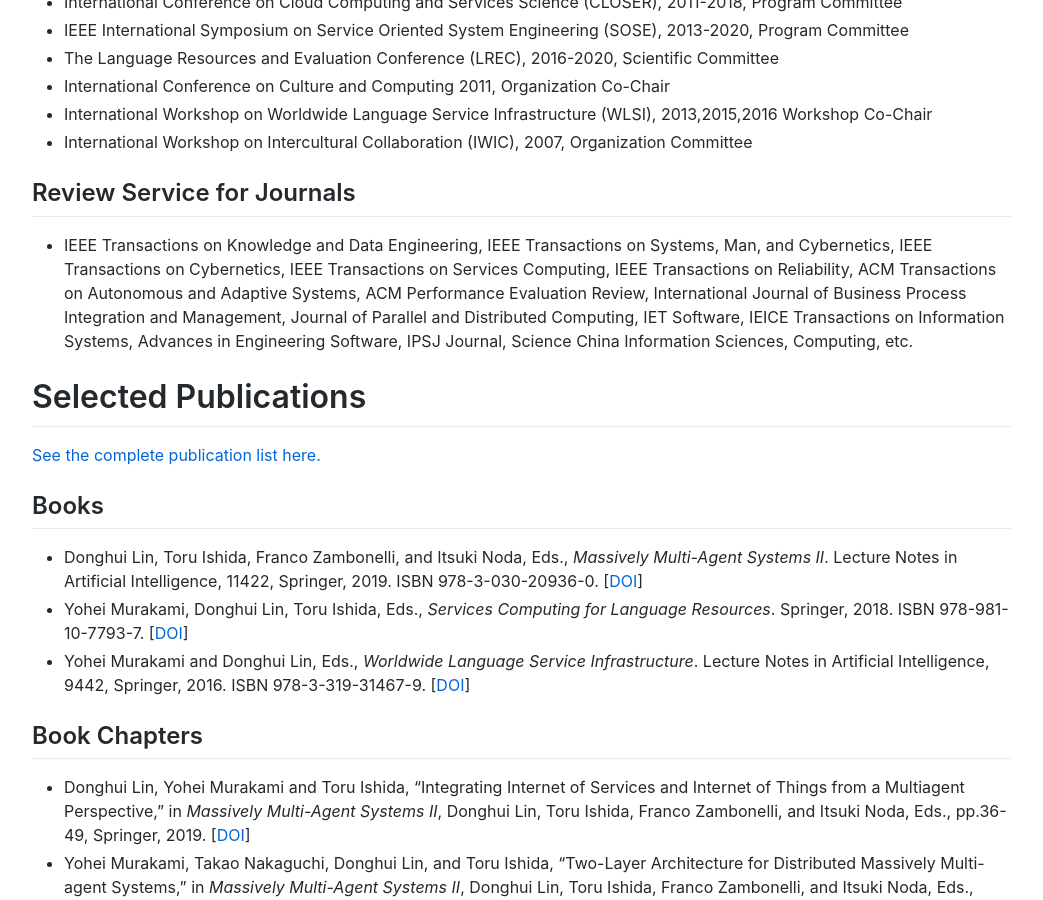
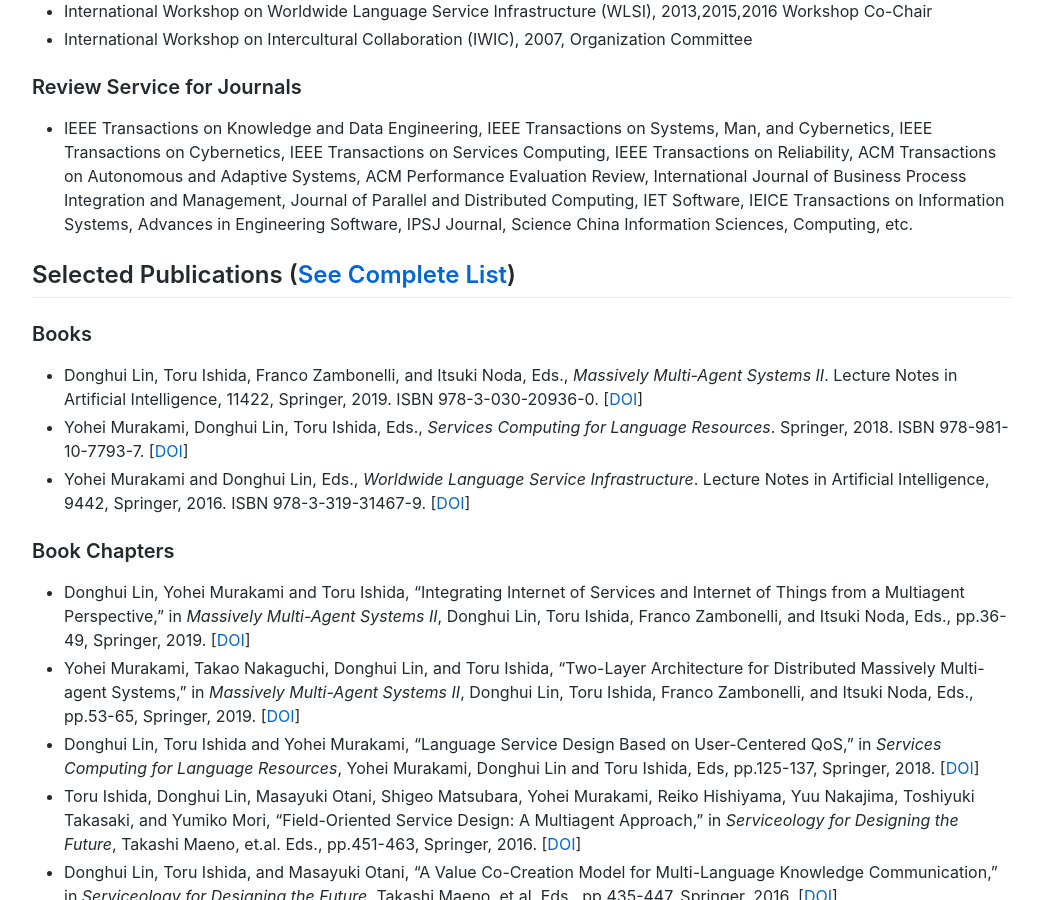
Before and after one commit to lindh/lindh.github.io, a Jekyll site: the page built from index.md, in a window 1280 px wide and 900 px high, scrolled down 2155 px. Shown: the whole window, without its empty margins (118-1161 px from the left). Built offline with Jekyll 4.4.1, drawn with Linux system fonts in a browser that asks for light colours; comment, search, counter and statistics services are not loaded.

Commit message:
Update index.md

```diff
--- a/index.md
+++ b/index.md
@@ -17,9 +17,9 @@
    **Researcher Database Links**:
    [DBLP](https://dblp.uni-trier.de/pers/hd/l/Lin:Donghui) &emsp; [Kyoto Univ. DB](https://kyouindb.iimc.kyoto-u.ac.jp/e/oK6aA) &emsp; [KAKEN (Grants)](https://nrid.nii.ac.jp/en/nrid/1000090534131/) &emsp; [ORCID](https://orcid.org/0000-0001-9462-0216) &emsp; [Researchmap](https://researchmap.jp/DonghuiLin?lang=en) &emsp; [Google Scholar](https://scholar.google.com/citations?user=kEs1I8AAAAAJ)
 
-# Biography
+## Biography
 
-## Employment
+### Employment
 - **Apr. 2018-Current:** Associate Professor
   - Department of Social Informatics, Kyoto University ([List of Supervised Students](./students.html))
 - **Jan. 2012-Mar. 2018:** Assistant Professor
@@ -27,7 +27,7 @@
 - **Oct. 2008-Dec. 2011:** Researcher
   - National Institute of Information and Communications Technology, Japan
 
-## Education
+### Education
 - **Oct. 2005-Sep. 2008:** Ph.D of Informatics
   - Department of Social Informatics, Kyoto University
   - Doctoral Thesis: Modeling and Coordination in Interorganizational Workflow (Supervisor: [Professor Toru Isihda](https://en.wikipedia.org/wiki/Toru_Ishida)
@@ -37,24 +37,24 @@
 - **Sep. 1998-Jul. 2002:** Bachelor of Engineering
   - Department of Computer Science and Technology, Nanjing University of Posts and Telecommunications
 
-# Research
+## Research
 My research aims at generating advanced technologies for Internet-based collaboration infrastructures. Based on fundamental methodologies of artificial intelligence and human computer interaction, I focus on research issues and technological challenges of services computing and Internet of Things (IoT) for realizing the interaction between various cloud services and the physical world. Moreover, I conduct research on intercultural collaboration and multi-language communication based on the Language Grid, a service-oriented language infrastructure we have developed for supporting various collaboration activities in the real fields.
 
-## Research Interests
+### Research Interests
 - **Services Computing (Internet of Services)**: To freely enable the easy composition of various cloud services, I conduct research on advanced technologies for service-oriented infrastructures on the Internet. In particular, my research focuses on service architecture for collaboration infrastructure, QoS-aware service composition, and situated service recommendation.
 - **Internet of Things (IoT)**: To realize the interaction between people and things, I conduct research on the IoT environment that is driven by various sensors and fabrications. The research topics include integrated architecture for Internet of Services and Things, task allocation and resource allocation in edge cloud computing for IoT, and situated interactive agents in IoT environments.
 - **Multiagent Systems**: A device or software with autonomous intentions can be regarded as an agent. Multiagent system is a system where multiple agents coordinate and compete with each other, which is an essential topic in artificial intelligence. My research is focusing on the theories and algorithms of multiagent coordination for Internet of Services and Internet of Things.
 - **Intercultural Collaboration**: To overcome the language barriers, our research group have been developing the language service infrastructure on the Internet for decades. The research topics include analysis and design of multi-language communication and intercultural collaboration. I work with NPOs for international activities to deliver the research results to the real collaboration fields.
 
-## Ongoing Research Projects
+### Ongoing Research Projects
 - **[Realizing IoT Services Based on Multiagent Systems](https://kaken.nii.ac.jp/en/grant/KAKENHI-PROJECT-20K21833/)**, **Principal Investigator (PI)**, JSPS Grant-in-Aid for Challenging Research (Exploratory) (20K21833), July. 2020-Mar. 2023
 - **[Realizing Situated Multi-Language Communication Environments Based on Service Composition](https://kaken.nii.ac.jp/en/grant/KAKENHI-PROJECT-18H03341/)**, **Principal Investigator (PI)**, JSPS Grant-in-Aid for Scientific Research (B) (18H03341), Apr. 2018-Mar. 2021
 - **[Supporting Intercultural Collaboration with Multiagent Systems](https://kaken.nii.ac.jp/en/grant/KAKENHI-PROJECT-17H00759/)**, **Co-Investigator**, JSPS Grant-in-Aid for Scientific Research (A) (17H00759), Apr. 2017-Mar. 2021
 - **[The Language Grid](http://langrid.org)**, **Vice Chairman, Board of Directors**, Non-funded research project at NPO Language Grid Association
 
-# Academic Services
+## Academic Services
 
-## International Conferences and Workshops
+### International Conferences and Workshops
 - International Conference on Autonomous Agents and Multiagent Systems (AAMAS), 2019-2020, Program Committee
 - IEEE International Conference on Services Computing (SCC), 2013-2020, Program Committee
 - International Workshop on Massively Multi-agent Systems in conjunction with IJCAI/AAMAS 2018, Organizer
@@ -69,18 +69,17 @@
 - International Workshop on Worldwide Language Service Infrastructure (WLSI), 2013,2015,2016 Workshop Co-Chair
 - International Workshop on Intercultural Collaboration (IWIC), 2007, Organization Committee
 
-## Review Service for Journals
+### Review Service for Journals
 - IEEE Transactions on Knowledge and Data Engineering, IEEE Transactions on Systems, Man, and Cybernetics, IEEE Transactions on Cybernetics, IEEE Transactions on Services Computing, IEEE Transactions on Reliability, ACM Transactions on Autonomous and Adaptive Systems, ACM Performance Evaluation Review, International Journal of Business Process Integration and Management, Journal of Parallel and Distributed Computing, IET Software, IEICE Transactions on Information Systems, Advances in Engineering Software, IPSJ Journal, Science China Information Sciences, Computing, etc.
 
-# Selected Publications
-[See the complete publication list here.](./publication.html)
+## Selected Publications ([See Complete List](./publication.html))
 
-## Books
+### Books
 - Donghui Lin, Toru Ishida, Franco Zambonelli, and Itsuki Noda, Eds., _Massively Multi-Agent Systems II_. Lecture Notes in Artificial Intelligence, 11422, Springer, 2019. ISBN 978-3-030-20936-0. [[DOI](https://doi.org/10.1007/978-3-030-20937-7)]
 - Yohei Murakami, Donghui Lin, Toru Ishida, Eds., _Services Computing for Language Resources_. Springer, 2018. ISBN 978-981-10-7793-7. [[DOI](https://doi.org/10.1007/978-981-10-7793-7)]
 - Yohei Murakami and Donghui Lin, Eds., _Worldwide Language Service Infrastructure_. Lecture Notes in Artificial Intelligence, 9442, Springer, 2016. ISBN 978-3-319-31467-9. [[DOI](https://doi.org/10.1007/978-3-319-31468-6)]
 
-## Book Chapters
+### Book Chapters
 - Donghui Lin, Yohei Murakami and Toru Ishida, "Integrating Internet of Services and Internet of Things from a Multiagent Perspective," in _Massively Multi-Agent Systems II_, Donghui Lin, Toru Ishida, Franco Zambonelli, and Itsuki Noda, Eds., pp.36-49, Springer, 2019. [[DOI](https://doi.org/10.1007/978-3-030-20937-7_3)]
 - Yohei Murakami, Takao Nakaguchi, Donghui Lin, and Toru Ishida, "Two-Layer Architecture for Distributed Massively Multi-agent Systems," in _Massively Multi-Agent Systems II_, Donghui Lin, Toru Ishida, Franco Zambonelli, and Itsuki Noda, Eds., pp.53-65, Springer, 2019. [[DOI](https://doi.org/10.1007/978-3-030-20937-7_4)]
 - Donghui Lin, Toru Ishida and Yohei Murakami, "Language Service Design Based on User-Centered QoS," in _Services Computing for Language Resources_, Yohei Murakami, Donghui Lin and Toru Ishida, Eds, pp.125-137, Springer, 2018. [[DOI](https://doi.org/10.1007/978-981-10-7793-7_8)]
@@ -91,7 +90,7 @@
 - Donghui Lin, "Humans in the Loop of Localization Processes," in _The Language Grid: Service-Oriented Collective Intelligence for Language Resource Interoperability_, Toru Ishida, Ed., pp.201-213, Cognitive Technologies Series, Springer, 2011. [[DOI](https://doi.org/10.1007/978-3-642-21178-2_13)]
 - Yohei Murakami, Donghui Lin, Masahiro Tanaka, Takao Nakaguchi and Toru Ishida, "Service Grid Architecture," in _The Language Grid: Service-Oriented Collective Intelligence for Language Resource Interoperability_, Toru Ishida, Ed., pp.19-34, Cognitive Technologies Series, Springer, 2011. [[DOI](https://doi.org/10.1007/978-3-642-21178-2_2)]
 
-## International Journal Papers
+### International Journal Papers
 - Jiuchuan Jiang, Bo An, Yichuan Jiang, and Donghui Lin, "Context-aware Reliable Crowdsourcing in Social Networks," _IEEE Transactions on Systems, Man, and Cybernetics: Systems_, 50(2), pp.617-632, 2020. [[PDF](./files/IEEE_TSMC_2020.pdf)][[DOI](https://doi.org/10.1109/TSMC.2017.2777447)]
 - Donghui Lin, Yohei Murakami, and Toru Ishida, "Towards Language Service Creation and Customization for Low-Resource Languages," _Information_, 11(2), 67, 2020. [[PDF](./files/information-11-00067-v2.pdf)][[DOI](https://doi.org/10.3390/info11020067)]
 - Mondheera Pituxcoosuvarn, Takao Nakaguchi, Donghui Lin and Toru Ishida, "Privacy-Aware Best-Balanced Multilingual Communication," _IEICE Transactions on Information and Systems_, E103-D(6), pp.1288-1296, 2020. [[PDF](./files/e103-d_6_1288.pdf)][[DOI](https://doi.org/10.1587/transinf.2019KBP0008)]
@@ -108,11 +107,11 @@
 - Yichuan Jiang, Jing Hu and Donghui Lin, "Decision Making of Networked Multiagent Systems for Interaction Structures," _IEEE Transactions on Systems, Man, and Cybernetics-Part A: Systems and Humans_, 41(6), pp.1107-1121, 2011. [[PDF](./files/IEEESMCA2011_Jiang.pdf)][[DOI](https://doi.org/10.1109/TSMCA.2011.2114343)]
 - Donghui Lin, Huanye Sheng and Toru Ishida, "Interorganizational Workflow Execution Based on Process Agents and ECA Rules," _IEICE Transactions on Information and Systems_, E90-D(9), pp.1335-1342, Sep. 2007. [[PDF](./files/IEICE2007.pdf)][[DOI](https://doi.org/10.1093/ietisy/e90-d.9.1335)]
 
-## Journal Papers in Japanese
+### Journal Papers in Japanese
 - Donghui Lin, Toru Ishida, Yohei Murakami, Masayuki Otani, and Takao Nakaguchi, "Multi-Language Agricultural Support with the Language Grid," _IEICE Transactions on Information and Systems_, J100-B(9), pp.714-721, 2017. (IEICE 100 Anniversary Invited Paper, in Japanese) [[PDF](./files/j100-b_9_714.pdf)][[DOI](https://doi.org/10.14923/transcomj.2016SHI0008)]
 - Toru Ishida, Yohei Murakami, Rieko Inaba, Donghui Lin, and Masahiro Tanaka, "The Language Grid: Service-Oriented Multi-Language Infrastructure," _IEICE Transactions on Information and Systems_, 95-D(1), pp.2-10, 2012. (Invited Paper, in Japanese) [[PDF](./files/j95-d_1_2.pdf)]
 
-## International Conference Papers
+### International Conference Papers
 - Shiyao Ding and Donghui Lin, "Dynamic Task Allocation for Cost-Efficient Edge Cloud Computing," _The 17th IEEE International Conference on Services Computing (IEEE SCC 2020)_, Beijing, China, October, 2020.
 - Donghui Lin, Masayuki Otani, Ryosuke Okuno, and Toru Ishida, "Designing Multilingual Interactive Agents using Small Dialogue Corpora," _The 12th International Conference on Language Resources and Evaluation (LREC 2020)_, pp.662-667, May, 2020. [[PDF](https://www.aclweb.org/anthology/2020.lrec-1.83.pdf)]
 - Jiapeng Dai, Donghui Lin, and Toru Ishida, "A Two-phase Method of QoS Prediction for Situated Service Recommendation," _The 15th IEEE International Conference on Services Computing (IEEE SCC 2018)_, pp.137-144, San Francisco, USA, July, 2018. [[PDF](./files/SCC2018_Dai.pdf)][[DOI](https://doi.org/10.1109/SCC.2018.00025)]
@@ -134,6 +133,6 @@
 - Masahiro Tanaka, Yohei Murakami, Donghui Lin and Toru Ishida, "Service Supervision for Service-oriented Collective Intelligence," _7th IEEE International Conference on Services Computing (IEEE SCC 2010)_, pp.154-161, July, 2010. [[PDF](./files/SCC2010_Tanaka.pdf)][[DOI](https://doi.org/10.1109/SCC.2010.64)]
 - Donghui Lin, Yoshiaki Murakami, Toru Ishida, Yohei Murakami and Masahiro Tanaka, "Composing Human and Machine Translation Services: Language Grid for Improving Localization Processes," _The 7th International Conference on Language Resources and Evaluation (LREC 2010)_, pp.500-506, May, 2010. [[PDF](http://www.lrec-conf.org/proceedings/lrec2010/pdf/317_Paper.pdf)]
 
-# Awards
+## Awards
 
 * [The Achievement Award of Year 2012, IEICE](https://www.ieice.org/eng/about_ieice/new_honorary_members_award_winners/2012/gyouseki_05e.html)
```
